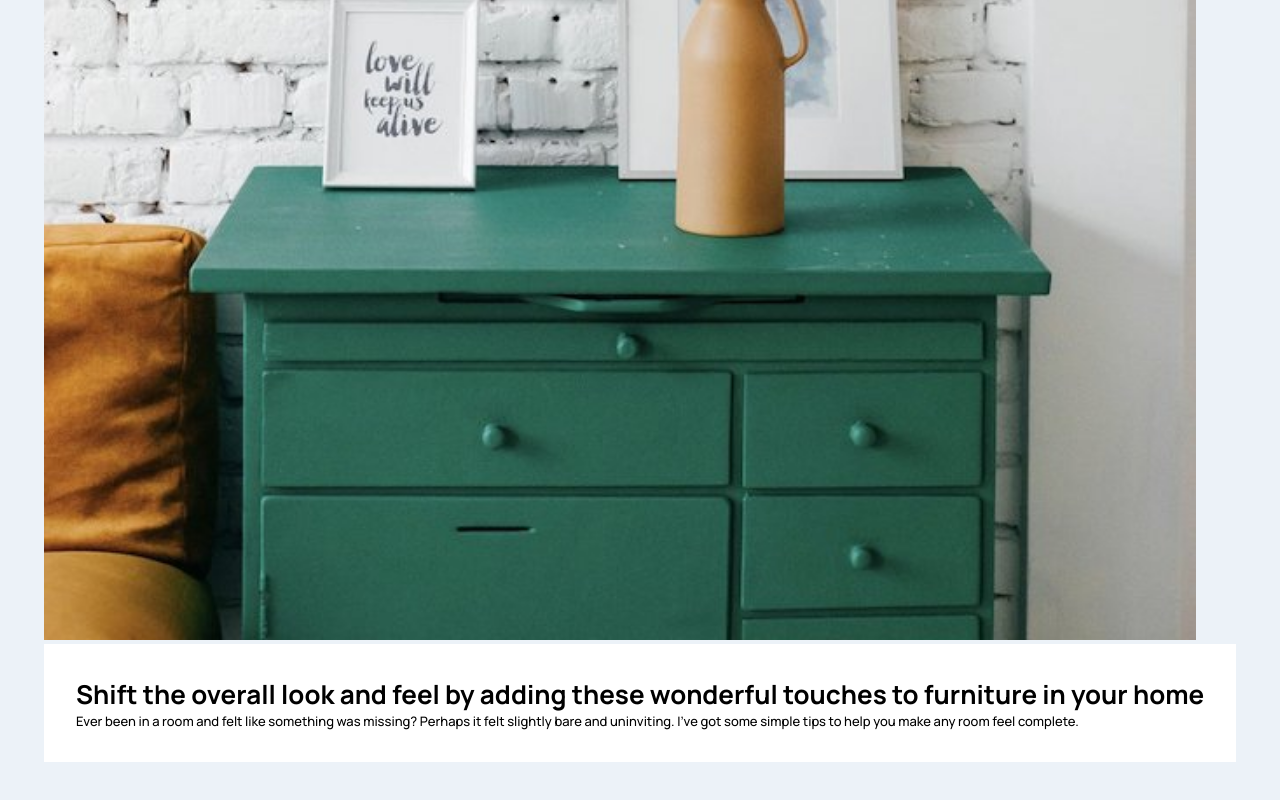
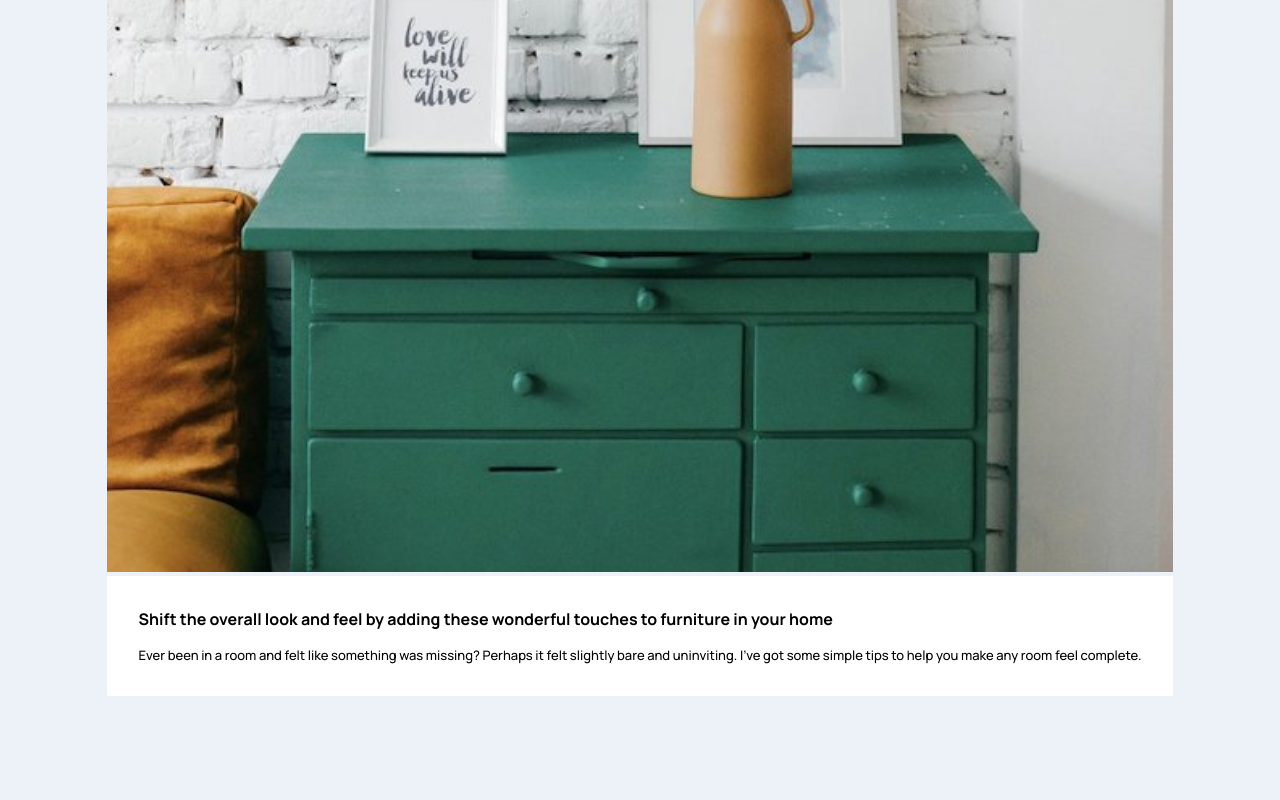
Before and after one commit to Manish-d-art/article-preview-component, a plain HTML site: page index.html in a window 1280 px wide. Shown: the part 346-1146 px from the top of the page. After the commit the page ends 1106 px from the top, so only its background shows below. Drawn offline with Linux system fonts and the light colour scheme.

Commit message:
update css

```diff
--- a/css/style.css
+++ b/css/style.css
@@ -18,7 +18,7 @@ body{
     min-height: 100vh;
     align-items: center;
     flex-direction: column;
-    padding:4rem 1rem;
+    padding:4rem 1.7rem;
 
 }
 .container{
@@ -27,14 +27,18 @@ body{
 }
 
 .image{
-    width:90vw;
+    width:100%;
     object-fit: cover;
-}
-.container-image-block{
-    height:400px;
 }
 
 .container__section{
     padding:2rem;
     background-color: white;
 }
+.container__heading{
+    font-size: 1rem;
+}
+
+.container__para{
+    margin-top:1rem;
+}
```
